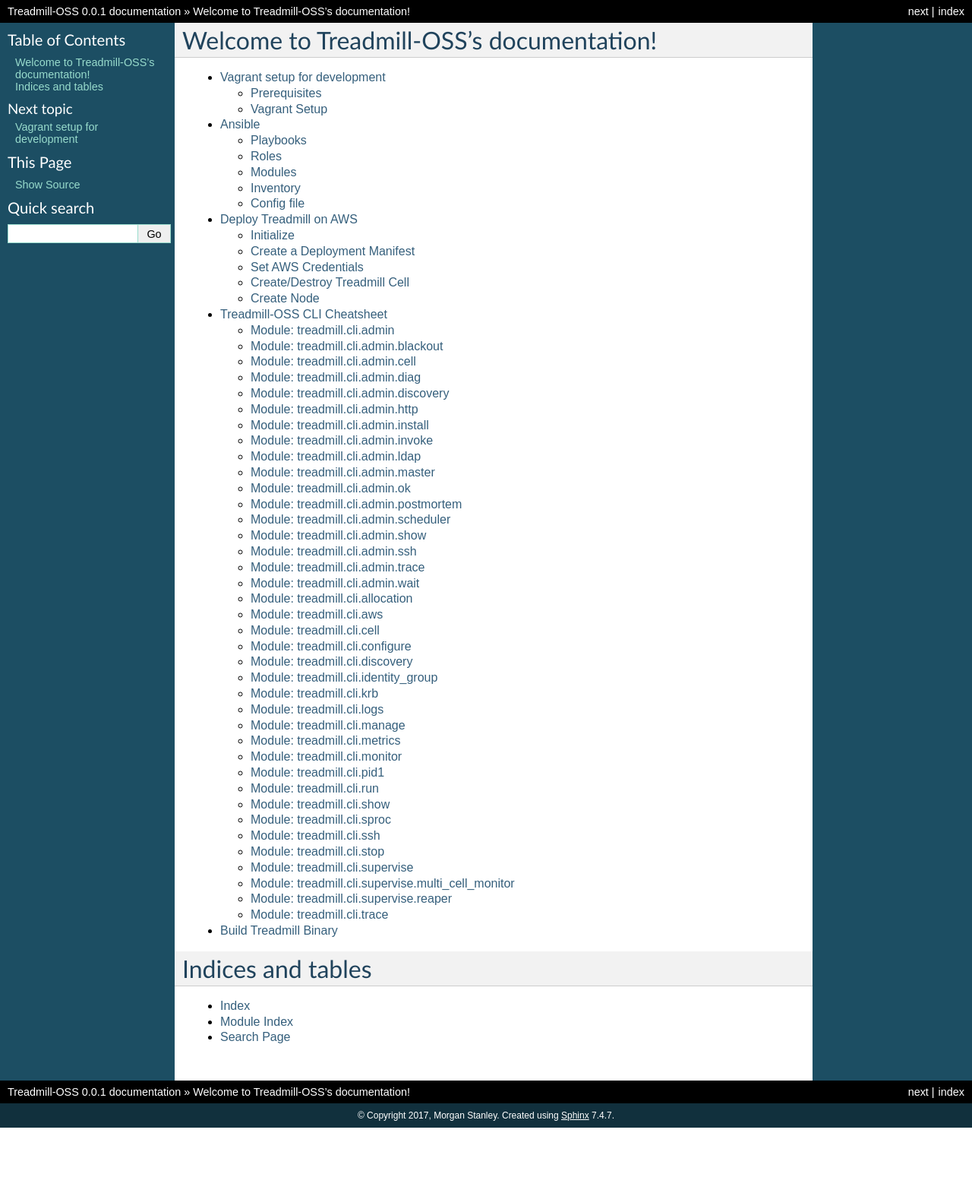
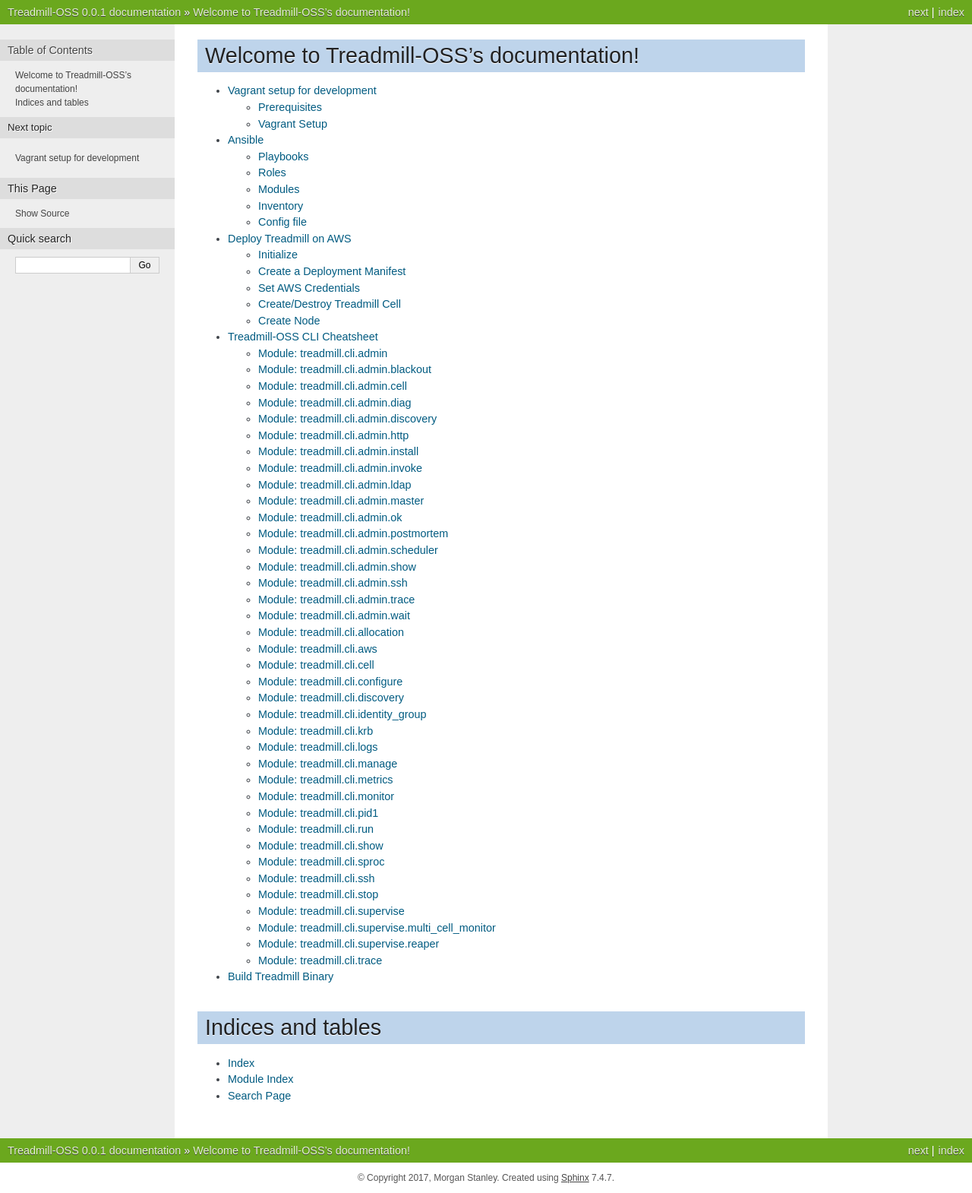
Before and after one commit to morganstanley/treadmill, a Sphinx documentation site: the page built from docs/source/index.rst, in a window 1280 px wide. Shown: the whole page at 76% size. Built offline with Sphinx 7.4.7, drawn with Linux system fonts in a browser that asks for light colours; before the commit the page ends 1484 px from its top, so only the background shows below that.

Commit message:
Adding theme | moving sidebar on left

```diff
--- a/docs/source/conf.py
+++ b/docs/source/conf.py
@@ -87,16 +87,16 @@
 # The theme to use for HTML and HTML Help pages.  See the documentation for
 # a list of builtin themes.
 #
-html_theme = 'classic'
+html_theme = 'nature'
 
 # Theme options are theme-specific and customize the look and feel of a theme
 # further.  For a list of options available for each theme, see the
 # documentation.
 #
 # html_theme_options = {}
-html_theme_options = {
-    "relbarbgcolor": "black"
-}
+# html_theme_options = {
+#     "relbarbgcolor": "black"
+# }
 
 # Add any paths that contain custom static files (such as style sheets) here,
 # relative to this directory. They are copied after the builtin static files,
```
